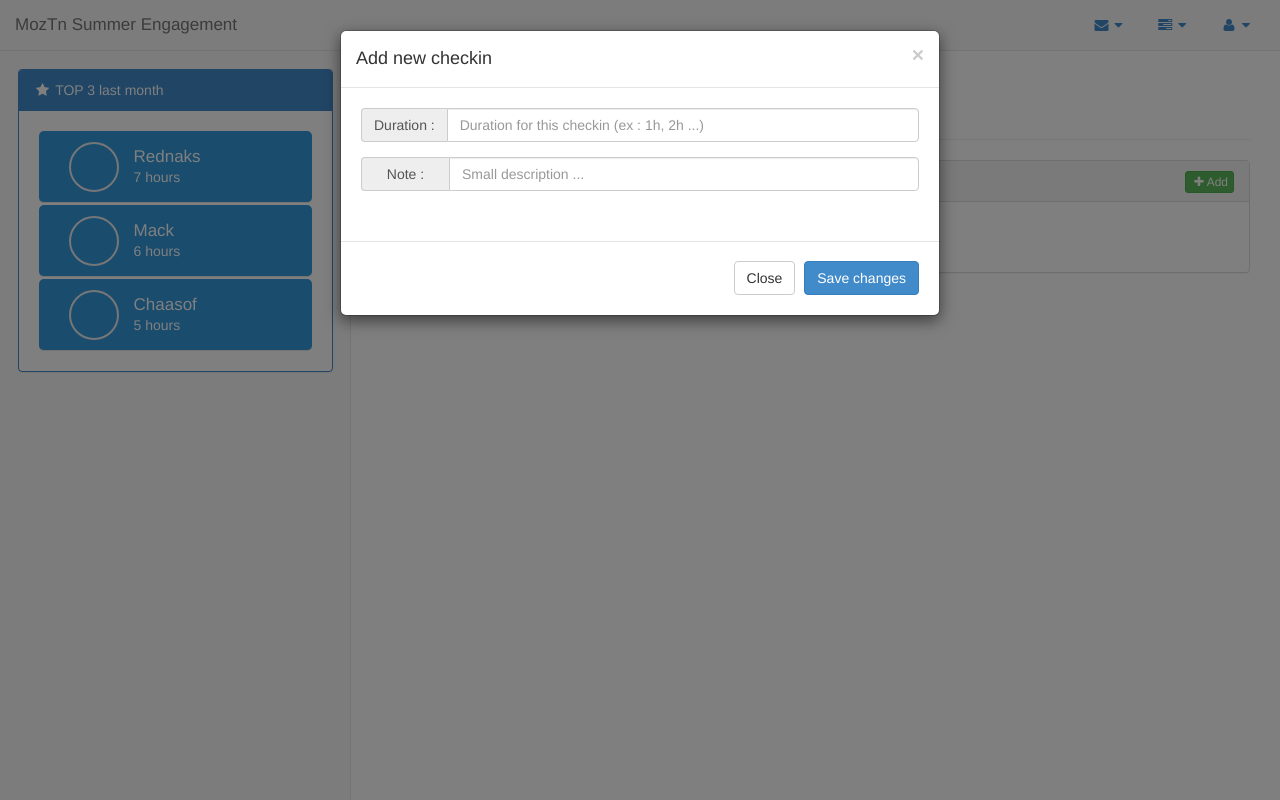
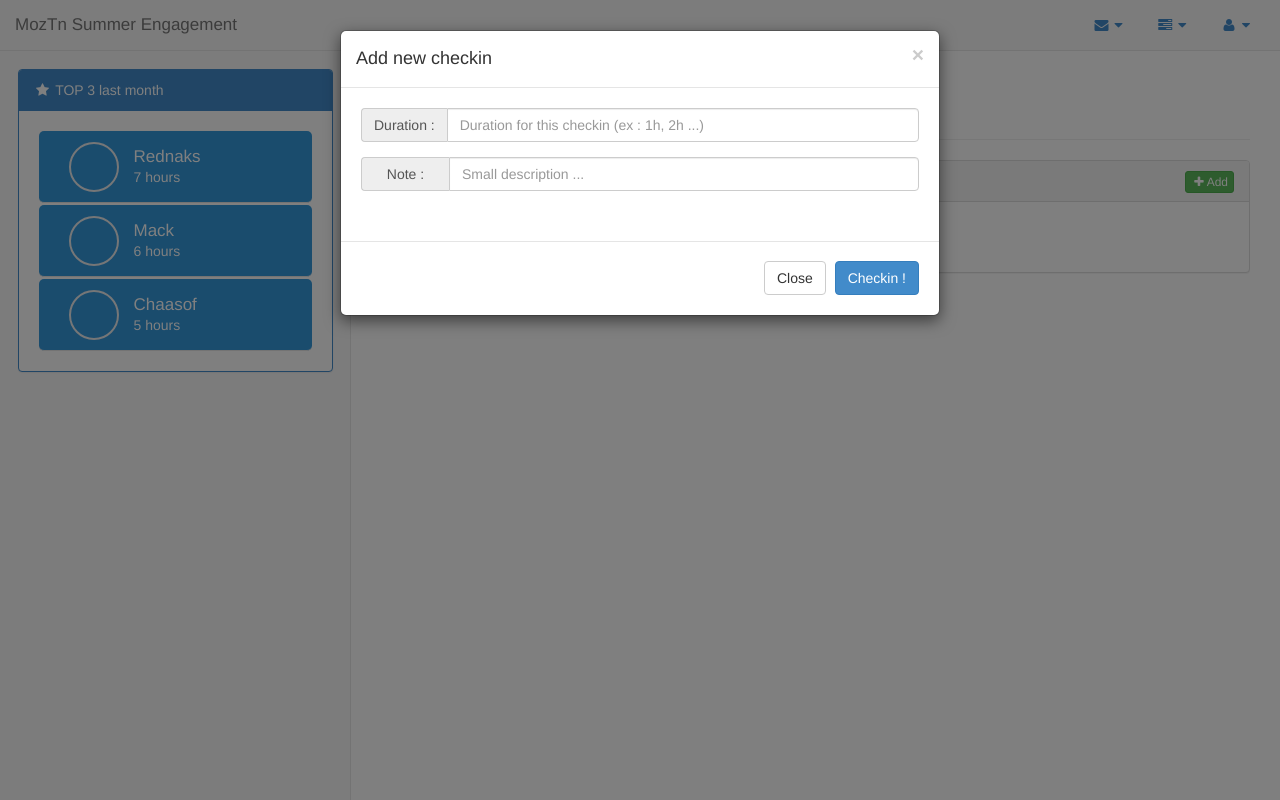
Before and after one commit to moztn/SummerEngagement, a Flask app: page / in a window 1280 px wide, after a click on "Add". Run offline with Flask 2, Linux system fonts and the light colour scheme; data that the repository does not hold is empty; some libraries are stand-ins or nearby versions.

Commit message:
Checkin form

```diff
--- a/src/templates/layout.html
+++ b/src/templates/layout.html
@@ -258,26 +258,23 @@
                         </h4>
                 </div>
                 <div class="modal-body">
-                    <form>
+                    <form action="#" onsubmit="Checkin();">
                         <div class="form-group input-group">
                             <span class="input-group-addon">Duration : </span>
-                            <input class="form-control" type="text" placeholder="Duration for this checkin (ex : 1h, 2h ...)">
+                            <input class="form-control" type="number" placeholder="Duration for this checkin (ex : 1h, 2h ...)" required>
                         </div>
                         <div class="form-group input-group">
                             <span  style="width: 90px;" class="input-group-addon">Note     : </span>
                             <input style="width: 470px;" class="form-control" type="text" placeholder="Small description ...">
                         </div>
+                        </div>
+                        <div class="modal-footer">
+                             <button type="button" class="btn btn-default" data-dismiss="modal">Close</button> <input type="submit" value="Checkin !" class="btn btn-primary"/>
+                        </div>
                     </form>
-                </div>
-                <div class="modal-footer">
-                     <button type="button" class="btn btn-default" data-dismiss="modal">Close</button> <button type="button" class="btn btn-primary">Save changes</button>
-                </div>
             </div>
-
         </div>
     </div>
-
-
 
     <!-- Core Scripts - Include with every page -->
     <script src="{{ url_for('static', filename='js/jquery-1.10.2.js')}}"></script>
```
